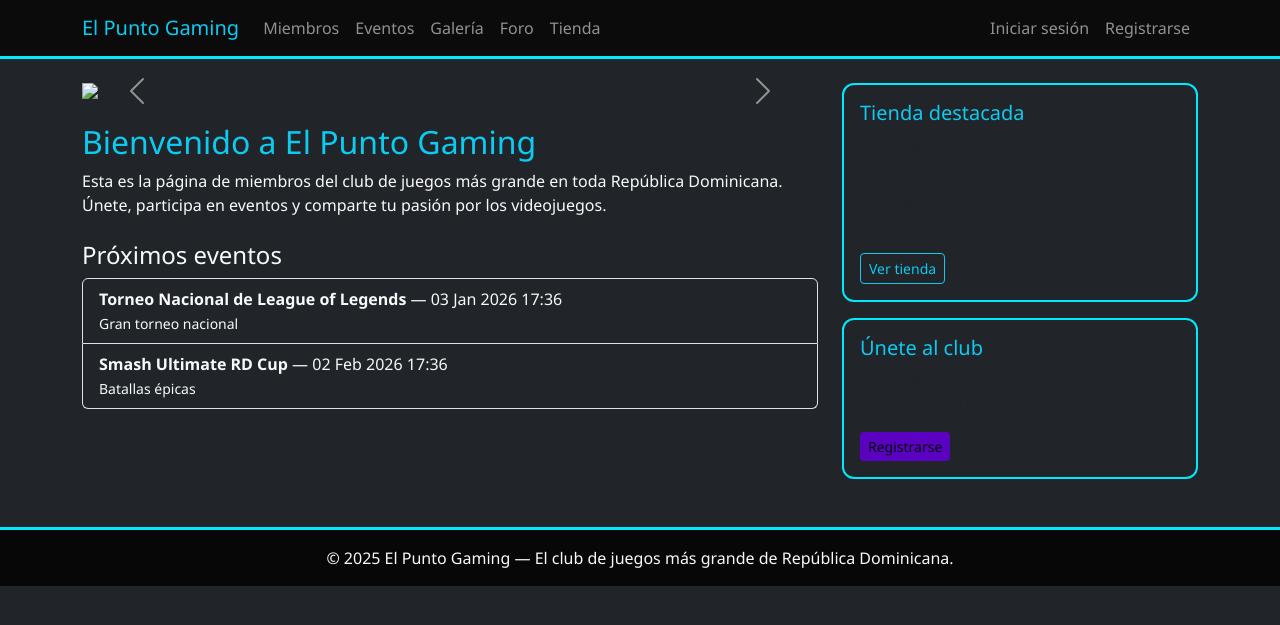
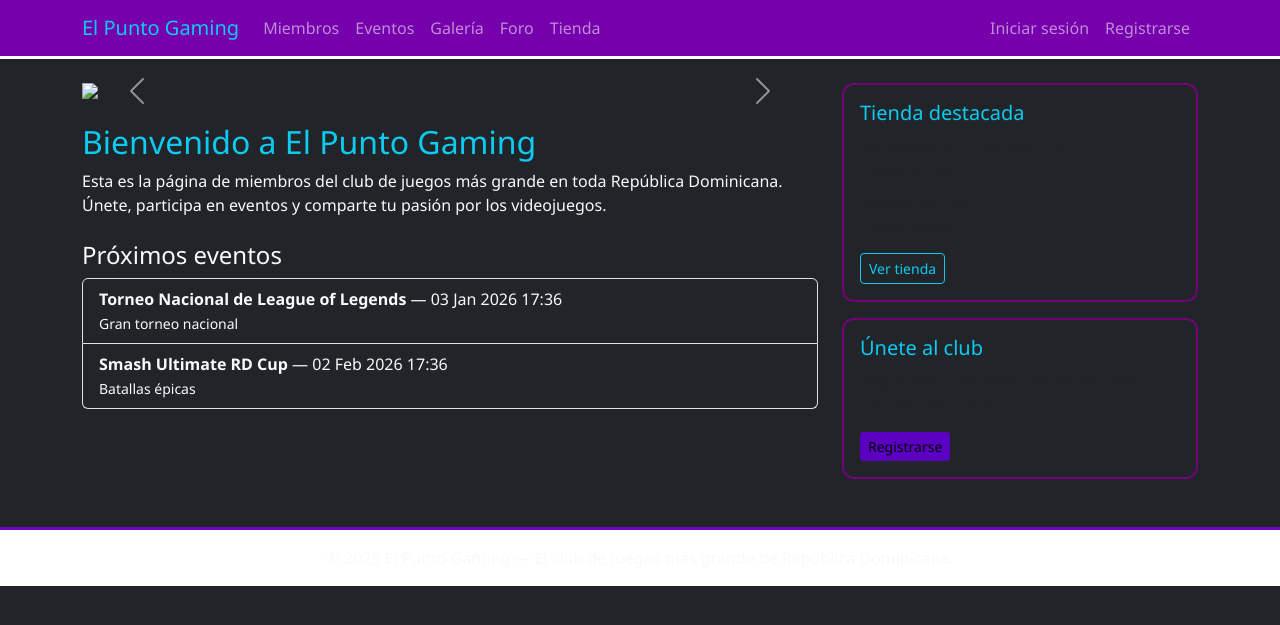
Before and after one commit to BLACKFOXx29/web-Elpuntogamin, a Flask app: page / in a window 1280 px wide. Shown: the top 625 px of the page. Run offline with Flask 3, Linux system fonts and the light colour scheme; data comes from the database, SQL or seed files in the repository; data that the repository does not hold is empty; some libraries are stand-ins or nearby versions.

Commit message:
nueva modificacion

```diff
--- a/templates/base.html
+++ b/templates/base.html
@@ -9,7 +9,7 @@
   <link rel="stylesheet" href="{{ url_for('static', filename='css/styles.css') }}">
 </head>
 <body class="bg-dark text-light">
-<nav class="navbar navbar-expand-lg navbar-dark" style="background:#0b0b0b;border-bottom:3px solid #00eaff;">
+<nav class="navbar navbar-expand-lg navbar-dark" style="background:#7500ac;border-bottom:3px solid #ffffff;">
   <div class="container">
     <a class="navbar-brand text-info" href="{{ url_for('index') }}">El Punto Gaming</a>
     <button class="navbar-toggler" data-bs-toggle="collapse" data-bs-target="#nav"><span class="navbar-toggler-icon"></span></button>
@@ -48,7 +48,7 @@
   {% block content %}{% endblock %}
 </div>
 
-<footer class="text-center py-3" style="border-top:3px solid #00eaff;background:#070707;">
+<footer class="text-center py-3" style="border-top:3px solid #7500c4;background:#ffffff;">
   © {{ datetime.utcnow().year }} El Punto Gaming — El club de juegos más grande de República Dominicana.
 </footer>
 
--- a/templates/foro.html
+++ b/templates/foro.html
@@ -17,7 +17,7 @@
 <hr>
 <div>
   {% for m in mensajes %}
-    <div class="card mb-2 bg-dark" style="border:1px solid #333;">
+    <div class="card mb-2 bg-dark" style="border:1px solid #7500b9;">
       <div class="card-body">
         <small class="text-muted">{{ m.autor }} - {{ m.created_at.strftime('%d %b %Y %H:%M') }}</small>
         <p>{{ m.contenido }}</p>
--- a/templates/index.html
+++ b/templates/index.html
@@ -47,7 +47,7 @@
   </div>
 
   <div class="col-lg-4">
-    <div class="card bg-dark mb-3" style="border:2px solid #00eaff;">
+    <div class="card bg-dark mb-3" style="border:2px solid #750079;">
       <div class="card-body">
         <h5 class="card-title text-info">Tienda destacada</h5>
         {% for p in productos %}
@@ -62,7 +62,7 @@
       </div>
     </div>
 
-    <div class="card bg-dark" style="border:2px solid #00eaff;">
+    <div class="card bg-dark" style="border:2px solid #750079;">
       <div class="card-body">
         <h5 class="text-info">Únete al club</h5>
         <p>Regístrate para participar en torneos y publicar en el foro.</p>
--- a/templates/miembros.html
+++ b/templates/miembros.html
@@ -5,7 +5,7 @@
 <div class="row">
   {% for m in miembros %}
   <div class="col-md-4">
-    <div class="card mb-3 bg-dark" style="border:1px solid #444;">
+    <div class="card mb-3 bg-dark" style="border:1px solid #750079;">
       <div class="card-body">
         <h5>{{ m.nombre }}</h5>
         <p>{{ m.bio or 'Sin bio' }}</p>
--- a/templates/tienda.html
+++ b/templates/tienda.html
@@ -4,7 +4,7 @@
 <div class="row">
   {% for p in productos %}
   <div class="col-md-4">
-    <div class="card mb-3 bg-dark" style="border:1px solid #222;">
+    <div class="card mb-3 bg-dark" style="border:1px solid #7500c4;">
       {% if p.imagen %}
         <img src="{{ url_for('uploaded_file', filename=p.imagen) }}" class="card-img-top" style="height:180px;object-fit:cover;">
       {% endif %}
```
